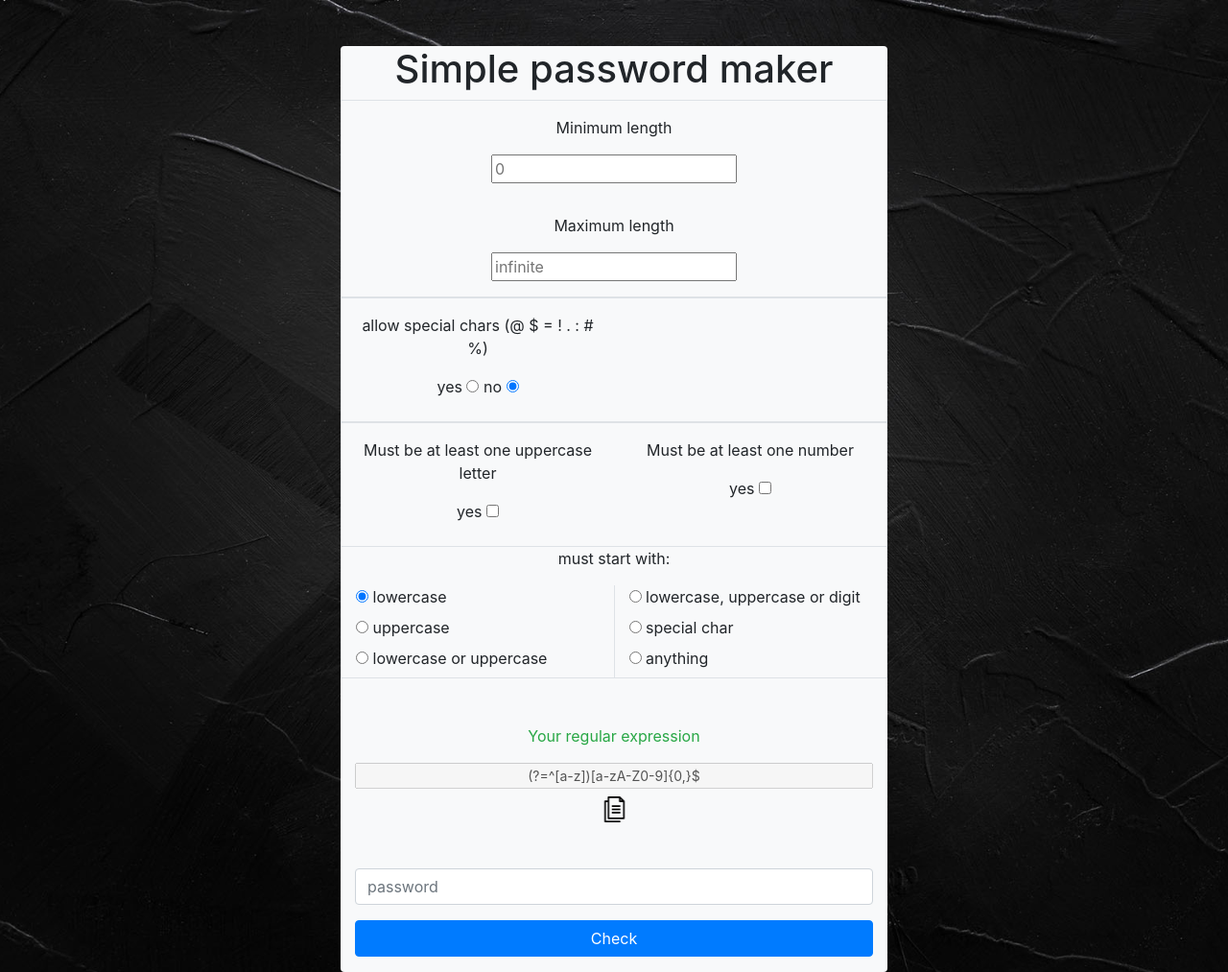
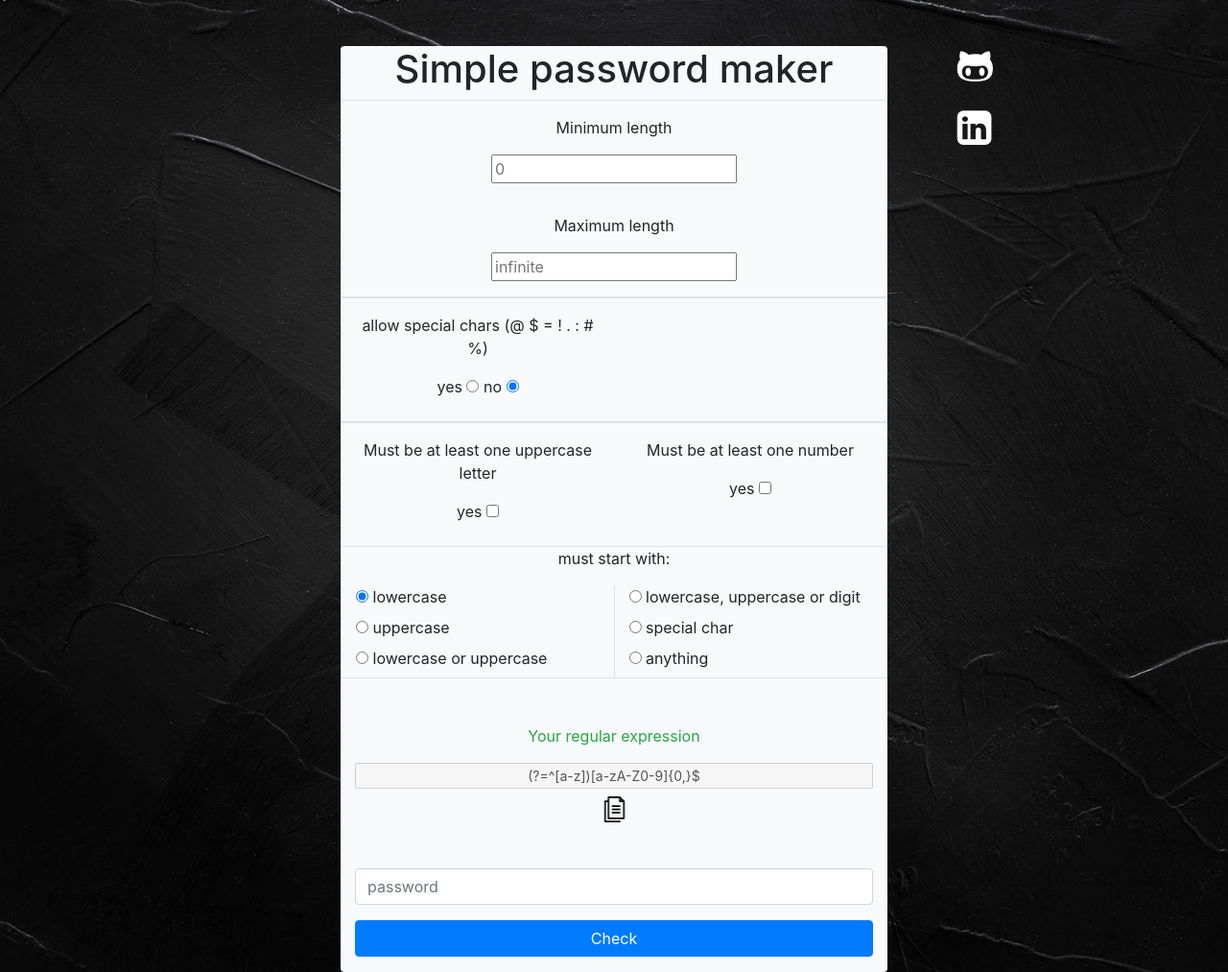
Before and after one commit to klauza/password-maker, a website: page src/index.html in a window 1280 px wide. Shown: the top 1013 px of the page at 96% size. Drawn offline with nearby package versions, Linux system fonts and the light colour scheme.

Commit message:
error fix font_awesome

```diff
--- a/src/index.html
+++ b/src/index.html
@@ -8,7 +8,7 @@
 
     <!-- Bootstrap CSS -->
     <link rel="stylesheet" href="https://stackpath.bootstrapcdn.com/bootstrap/4.3.1/css/bootstrap.min.css" integrity="sha384-ggOyR0iXCbMQv3Xipma34MD+dH/1fQ784/j6cY/iJTQUOhcWr7x9JvoRxT2MZw1T" crossorigin="anonymous">
-    <!-- <link href="//maxcdn.bootstrapcdn.com/font-awesome/4.7.0/css/font-awesome.min.css" rel="stylesheet"> -->
+    <link href="https://stackpath.bootstrapcdn.com/font-awesome/4.7.0/css/font-awesome.min.css" rel="stylesheet" integrity="sha384-wvfXpqpZZVQGK6TAh5PVlGOfQNHSoD2xbE+QkPxCAFlNEevoEH3Sl0sibVcOQVnN" crossorigin="anonymous">
 
     <title>Password maker</title>
     <link rel="icon" href="./media/favicon.png" />
```
